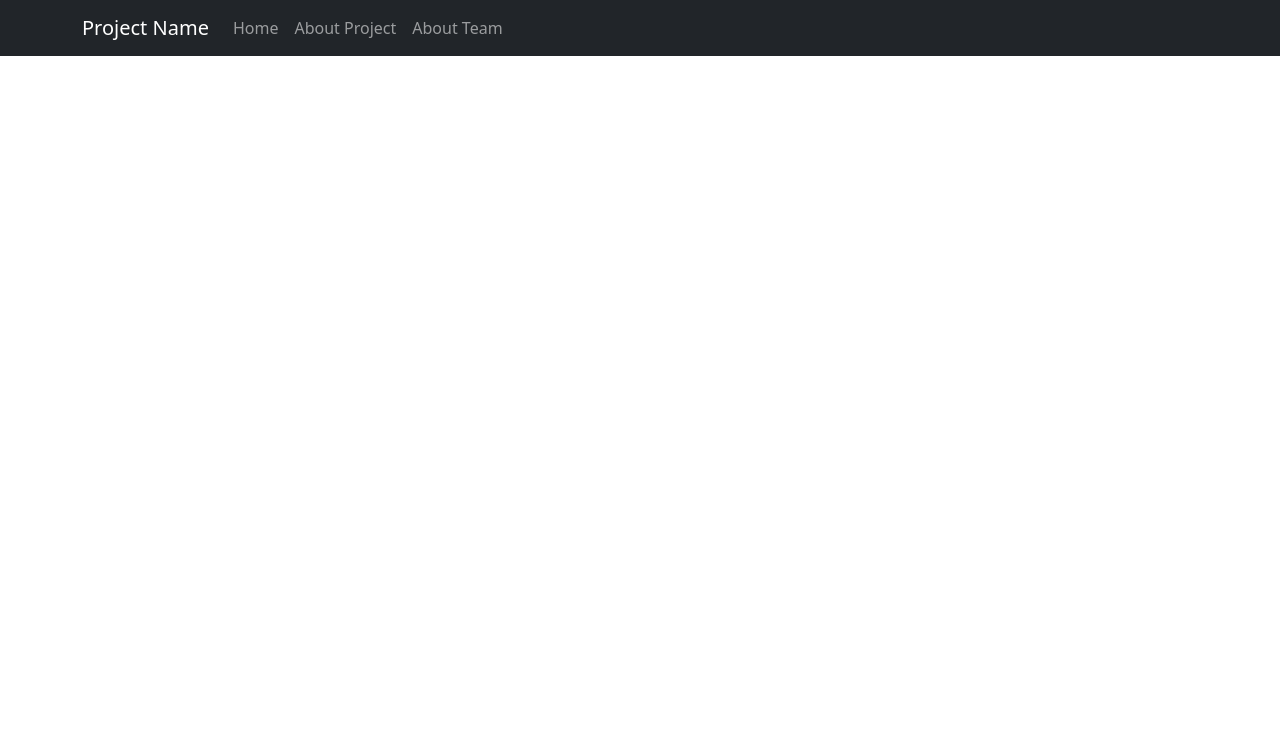
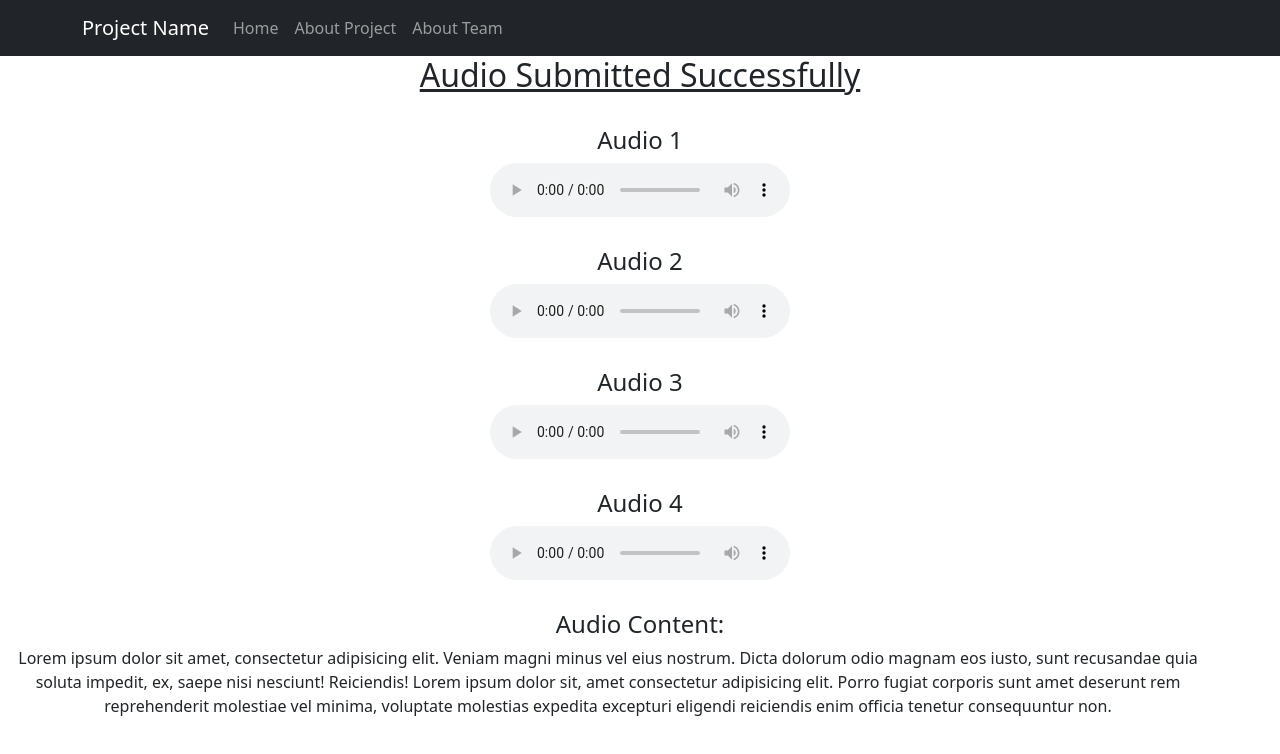
Before and after one commit to jogithschan/SpeakSieve, a React (Create React App) app in the folder frontend/: page /ConfirmedPage in a window 1280 px wide. Shown: the top 754 px of the page. Built offline with nearby package versions, Linux system fonts and the light colour scheme.

Commit message:
Adding the Output Page(ConfirmedPage)

```diff
--- a/frontend/src/App.js
+++ b/frontend/src/App.js
@@ -7,6 +7,7 @@
 import AboutProject from './components/AboutProject';
 import CustomNavbar from './components/CustomNavbar';
 import AboutTeam from './components/AboutTeam';
+import ConfirmedPage from './components/ConfirmedPage'
 
 export const userContext = createContext();
 
@@ -17,6 +18,7 @@
       <Route path="/Home" element = { <Home/> } />
       <Route path="/AboutTeam" element = { <AboutTeam/> } />
       <Route path="/AboutProject" element = { <AboutProject/> } />
+      <Route path="/ConfirmedPage" element = { <ConfirmedPage/> } />
 
     </Routes>
   )
--- a/frontend/src/components/AboutProject.css
+++ b/frontend/src/components/AboutProject.css
@@ -4,7 +4,7 @@
     background-color:rgb(0, 136, 255) /*this your primary color*/
 
 
-h1:before {
+.heading:before {
     content: "";
     display: block;
     width: 600px;
@@ -14,7 +14,7 @@
     top: 11.5%;
     position: absolute;
 }
-h1:after {
+.heading:after {
     content: "";
     display: block;
     width: 600px;
@@ -30,7 +30,7 @@
     text-align: left;
 }
 
-h3 {
+.heading3 {
     text-decoration: underline rgb(0, 0, 0) 3px;
 }
 
--- a/frontend/src/components/AboutProject.jsx
+++ b/frontend/src/components/AboutProject.jsx
@@ -6,13 +6,13 @@
   return (
 
     <div class = "box">
-      <div>
+      <div class = "heading">
         <h1>About Project</h1>
       </div>
       <br></br>
 
       <div class = "content">
-        <h3>Problem Statement</h3>
+        <div class = "heading3"><h3>Problem Statement</h3></div>
         <p>
         To extract any kind of information, such as context, topic, speakers, etc. from audios, one will have to listen to the entire audio, which is a time consuming and tiring process. It can be done by going through a series of steps - noise clearing, speaker separation, transcription, etc - but that requires some experience in using such tools. Even if a compact tool exists, it is paid or too complex to be used for quick work.
 We aim to ease the process of information retrieval from audios, by combining various steps and providing a number of basic features which will be user-friendly and handy for everyone.
@@ -21,7 +21,7 @@
       </div>
       <br></br>
       <div class = "content">
-        <h3>The Idea</h3>
+        <div class = "heading3"><h3>The Idea</h3></div>
         <p>
         The idea of our web app is providing a single-source audio speaker separation which isolates a speaker’s voice form a mixture of multiple speakers in a audio recording which is different from application services like moises as they separate vocals from music and other elements which are relatively distinct and can recognized as individual parts by the algorithms used. Alternatively, adobe podcast is more focused on a single use of studio-like recordings and noise separation by using the machine learning algorithm it has been trained on.
         </p>
--- a/frontend/src/components/AboutTeam.jsx
+++ b/frontend/src/components/AboutTeam.jsx
@@ -1,10 +1,62 @@
 import React from 'react'
+import { Container, Row, Col, Card } from 'react-bootstrap';
 
 const AboutTeam = () => {
+
+  const team = [
+    {
+      name: 'Akshita Gupta',
+      image: 'https://www.mahatmahome.gr/image/cache/placeholder-150x150.png',
+      text: '2020491'
+    },
+    {
+      name: 'Charvi Jindal',
+      image: 'https://www.mahatmahome.gr/image/cache/placeholder-150x150.png',
+      text: '2020045'
+    },
+    {
+      name: 'Chetan',
+      image: 'https://www.mahatmahome.gr/image/cache/placeholder-150x150.png',
+      text: '2020046'
+    },
+    {
+      name: 'Jogith S Chandran',
+      image: 'https://www.mahatmahome.gr/image/cache/placeholder-150x150.png',
+      text: '2020072'
+    },
+    {
+      name: 'Shivam Agrawal',
+      image: 'https://www.mahatmahome.gr/image/cache/placeholder-150x150.png',
+      text: '2020124'
+    },
+    {
+      name: 'Utkarsh Arora',
+      image: 'https://www.mahatmahome.gr/image/cache/placeholder-150x150.png',
+      text: '2020143'
+    }
+  ];
+
   return (
-    <div>
-        <h1>About Team</h1>
-    </div>
+
+    <>
+        <h1 style={{ paddingTop : 40 }}>About Team</h1>
+        <Container className="my-5">
+          <Row className="my-5">
+            {team.map((person, index) => (
+              <Col md={4} key={index}>
+                <Card className="mb-4 hover-card" style={{ margin:40 }}>
+                  <Card.Img variant="top" src={person.image} />
+                  <Card.Body>
+                    <Card.Title>{person.name}</Card.Title>
+                    <Card.Text>{person.text}</Card.Text>
+                  </Card.Body>
+                </Card>
+              </Col>
+            ))}
+          </Row>
+        </Container>
+    </>
+
   )
 }
 
--- /dev/null
+++ b/frontend/src/components/ConfirmedPage.css
@@ -0,0 +1,8 @@
+
+.audio{
+    left: 0%;
+}
+
+.page {
+    align-items: left;
+}
--- /dev/null
+++ b/frontend/src/components/ConfirmedPage.jsx
@@ -0,0 +1,59 @@
+import React from "react";
+import ReactAudioPlayer from 'react-audio-player';
+import mp3_file from './sample.mp3';
+import './ConfirmedPage.css'
+
+
+
+//...
+
+const ConfirmedPage = () => {
+    return (
+
+    <div class = "page">
+        <h2><u>Audio Submitted Successfully</u> </h2>
+
+    <br></br>
+
+    <h4>Audio 1</h4>
+    <div class = "audio">
+    <ReactAudioPlayer src= {mp3_file} controls/>
+    </div>
+    <br></br>
+
+    <h4>Audio 2</h4>
+
+    <div class = "audio">
+    <ReactAudioPlayer src= {mp3_file} controls/>
+    </div>
+
+    <br></br>
+
+    <h4>Audio 3</h4>
+
+    <div class = "audio">
+    <ReactAudioPlayer src= {mp3_file} controls/>
+    </div>
+    <br></br>
+
+    <h4>Audio 4</h4>
+
+    <div class = "audio">
+    <ReactAudioPlayer src= {mp3_file} controls/>
+    </div>
+
+
+    <br></br>
+    <h4>Audio Content:</h4>
+    <p>
+        Lorem ipsum dolor sit amet, consectetur adipisicing elit. Veniam magni minus vel eius nostrum. Dicta dolorum odio magnam eos iusto, sunt recusandae quia soluta impedit, ex, saepe nisi nesciunt! Reiciendis!
+        Lorem ipsum dolor sit, amet consectetur adipisicing elit. Porro fugiat corporis sunt amet deserunt rem reprehenderit molestiae vel minima, voluptate molestias expedita excepturi eligendi reiciendis enim officia tenetur consequuntur non.
+    </p>
+</div>
+
+
+
+    )
+}
+
+export default ConfirmedPage
--- a/frontend/src/components/Home.js
+++ b/frontend/src/components/Home.js
@@ -27,6 +27,9 @@
                 setFileUrl(reader.result);
             }
         }
+        window.alert("File uploaded successfully")
+
+        window.location = "ConfirmedPage"
     }
 
 
@@ -40,11 +43,11 @@
 
                 <Row>
                     <Col></Col>
-                    <Col sm = {8}>
+                    <Col sm = {5}>
                         <Form>
                             <Form.Group className="mb-3" style={{ padding: 20}}>
                                 <Form.Label>Choose an audio file</Form.Label>
-                                <Form.Control type='file' onChange={updateSelectedFile} accept='audio/*'/>
+                                <Form.Control type='file' onChange={updateSelectedFile} accept='audio/*' />
                             </Form.Group>
                         </Form>
                         <div className="d-grid gap-2">
@@ -72,24 +75,6 @@
                 </Row>
 
             </Col>
-            <Col>
-                <Card style={{ width: '25rem' }}>
-                    <Card.Body>
-                        <Card.Title>Group Number 2</Card.Title>
-                        <Card.Text>
-                            Group Members:
-                        </Card.Text>
-                    </Card.Body>
-                    <ListGroup className="list-group-flush">
-                        <ListGroup.Item>Akshita Gupta - 2020491</ListGroup.Item>
-                        <ListGroup.Item>Charvi Jindal - 2020045</ListGroup.Item>
-                        <ListGroup.Item>Chetan - 2020046</ListGroup.Item>
-                        <ListGroup.Item>Jogith S Chandran - 2020072</ListGroup.Item>
-                        <ListGroup.Item>Shivam Agrawal - 2020124</ListGroup.Item>
-                        <ListGroup.Item>Utkarsh Arora - 2020143</ListGroup.Item>
-                    </ListGroup>
-                </Card>
-            </Col>
         </Row>
         </Container>
     </div>
```
Also changed, not shown: 1 other file (tests, documents, lock files or other folders).
